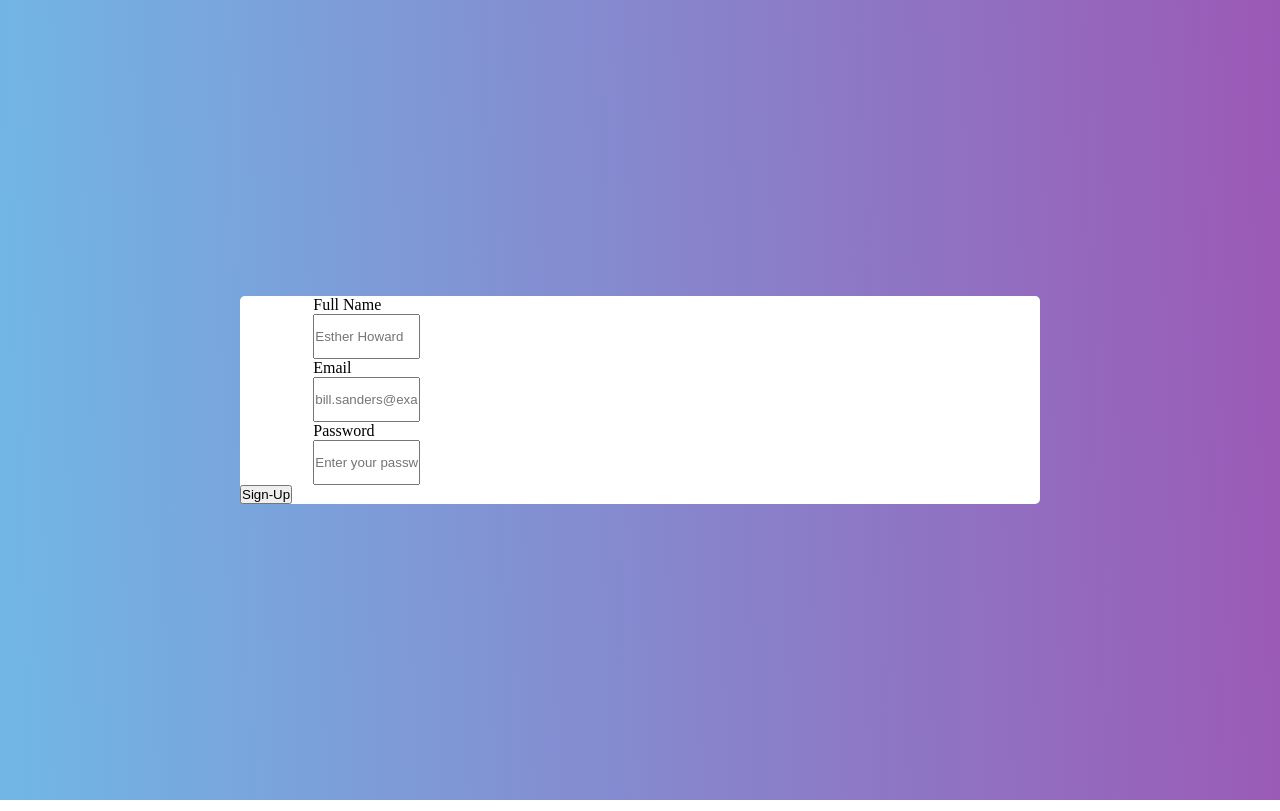
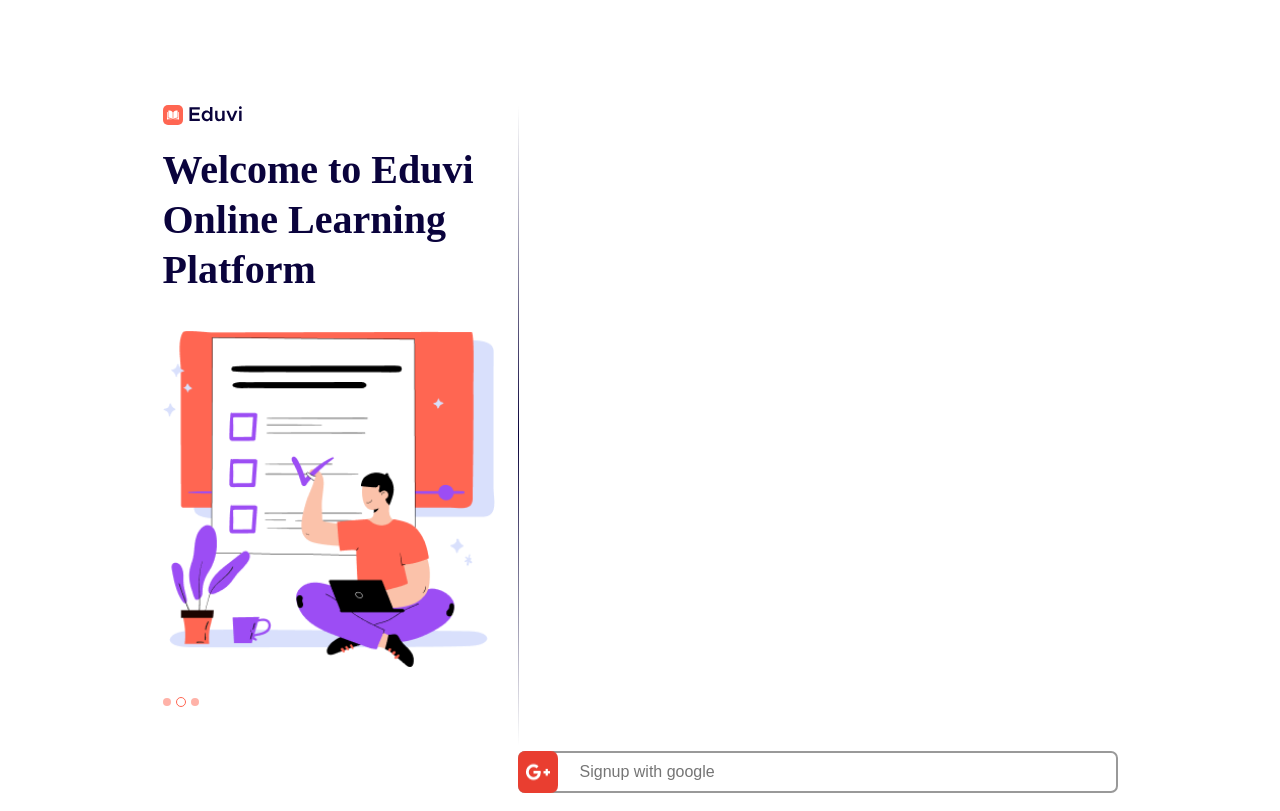
Before and after one commit to AbdulAziz-210/5-oy-5-dars, a plain HTML site: page index.html in a window 1280 px wide. Drawn offline with Linux system fonts and the light colour scheme.

Commit message:
add content

```diff
--- a/css/main.css
+++ b/css/main.css
@@ -6,28 +6,157 @@
     list-style: none;
     text-decoration: none;
     box-sizing: border-box;
+
+    /* font-family: 'Popins', sans-serif; */
 }
+
 body{
+    width: 100%;
+    min-height: 100vh;
+    position: relative;
     display: flex;
     align-items: center;
     justify-content: center;
-    height: 100vh;
-    background: linear-gradient(88deg, #71b7e6, #9b59b6 );
+    /* background-color: #292929; */
+    font-family: 'Open Sans', sans-serif;
+
+
+    /* display: flex;
+    align-items: center;
+    justify-content: center; */
+    /* height: 100vh; */
+    /* background: #fff ; */
+    /* background: linear-gradient(88deg, #71b7e6, #9b59b6 ); */
 }
+
 .container{
-    max-width: 800px;
-    width: 100%;
-    background: white;
-    border-radius: 5px;
+    max-width: 1100px;
+    margin: 0 auto;
+    padding: 0 20px;
+}
+.hero-section{
+    margin-top: 105px;
+}
+.wrap{
     display: flex;
 }
-.user-details{
+.hero{
+    /* margin: auto; */
+    display: flex;
+    /* align-items: center; */
+    justify-content: center;
+    flex-direction: column;
+}
+
+.site-logo{
+    margin-bottom: 15px;
+}
+.hero-title{
+    margin-bottom: 36px;
+    /* position: absolute; */
+    width: 355px;
+    height: 150px;
+    /* left: 278px; */
+    /* right: -278px; */
+    /* top: 280px; */
+    /* bottom: 161px; */
+
+    color: rgb(10, 3, 60);
+    font-family: Metropolis;
+    font-size: 40px;
+    font-weight: 700;
+    line-height: 50px;
+    letter-spacing: 0%;
+    /* text-align: left; */
+}
+.to-do-img{
+    margin-bottom: 30px;
+}
+.sliders-img{
+    display: flex;
+    align-items: center;
+    justify-content: start;
+    /* text-align: center; */
+    margin-bottom: 104px;
+}
+
+
+.line-img{
+    /* display: flex;
+    align-items: center;
+    justify-content: center; */
+    /* text-align: center; */
+    /* margin: auto; */
+}
+
+.google-input{
+    width: 370px;
+    font-size: medium;
+    padding: 10px;
+    border-radius: 5px;
+    border: 1px solid gray;
+}
+
+
+
+
+.field-group {
+    width: 600px;
+    position: relative;
+}
+.input-field {
+    width: 100%;
+    outline: 0;
+    border: 2px solid #999;
+    border-radius: 7px;
+    padding: 10px;
+    padding-left: 60px;
+    background: transparent;
+    font-size: 1em;
+    color: red;
+}
+.input-field ::placeholder {
+    color: green;
+}
+.icon {
+    position: absolute;
+    left: 0;
+    top: 0;
+    /* width: 60px; */
+    height: 100%;
+    display: flex;
+    align-items: center;
+    justify-content: center;
+    color: seagreen;
+    font-size: 1.6em;
+}
+
+.input-field:focus {
+    color: blue;
+    border-color: blue;
+}
+.input-field:focus ~ .icon {
+    color: #fff;
+}
+
+
+
+
+
+
+
+
+
+
+
+
+/* .user-details{
     display: flex;
     align-items: center;
     justify-content: space-between;
     flex-direction: column;
     flex-wrap: wrap;
-}
+} */
 /* .input-box{
     width: calc(100% / 2 - 20px);
 } */
@@ -35,7 +164,7 @@ body{
     height: 45px;
     width: 100%;
 } */
-form .user-details .input-box {
+/* form .user-details .input-box {
     width: calc(100% / 2 - 20px);
 }
 .user-details .input-box input {
@@ -44,7 +173,7 @@ form .user-details .input-box {
 }
 .details{
 
-}
+} */
 
 /* body{
     display: flex;
--- a/index.html
+++ b/index.html
@@ -8,34 +8,56 @@
 </head>
 <body>
 
-    <div class="container">
-        <div class="wrap">
-            <form action="#">
-                <div class="user-details">
-                    <div class="input-box">
-                        <span class="details">Full Name</span>
-                        <input type="text" placeholder="Esther Howard" required>
+    <header></header>
+
+    <main class="site-main">
+        <section class="hero-section">
+            <div class="container">
+
+                <div class="wrap">
+                    <div class="hero">
+                        <a href="">
+                            <img class="site-logo" src="./images/icon.svg" alt="">
+                        </a>
+                        <h2 class="hero-title">
+                            Welcome to
+                            Eduvi Online
+                            Learning Platform
+                        </h2>
+                        <img class="to-do-img" src="./images/to-do-list.png" alt="" width="332" height="336">
+                        <img class="sliders-img" src="./images/sliders.svg" alt="" width="36" height="10">
                     </div>
-                    <div class="input-box">
-                        <span class="details">Email</span>
-                        <input type="text" placeholder="bill.sanders@example.com" required>
-                    </div>
-                    <div class="input-box">
-                        <span class="details">Password</span>
-                        <input type="text" placeholder="Enter your password" required>
+
+                    <div class="google">
+                        <img class="line-img" src="./images/Line.png" alt="">
+                        <div class="field-group">
+                            <form action="#">
+                                <input class="input-field" name="name" type="text" placeholder="Signup with google" autocomplete="off">
+                                <img class="icon" src="./images/google-icon.png" alt="" width="40" height="40">
+                                <!-- <div class="icon"> -->
+                                    <i class="fa fa-user" aria-hidden="true"></i>
+                                <!-- </div> -->
+                            </form>
+                        </div>
                     </div>
                 </div>
-                <div class="button-wrap">
-                    <input type="submit" value="Sign-Up">
+
+            </div>
+        </section>
+
+        <!-- <section class="google-section">
+            <div class="container">
+                <div class="google">
+                    <img src="./images/Line.png" alt="">
                 </div>
-            </form>
-        </div>
-
-    </div>
+            </div>
+        </section> -->
+    </main>
 
     <script src="js/app.js"></script>
 </body>
 </html>
+
 
 
 
@@ -80,3 +102,33 @@
         </div>
     </section>
 </main> -->
+
+
+
+
+
+
+<!-- <div class="container">
+    <div class="wrap">
+        <form action="#">
+            <div class="user-details">
+                <div class="input-box">
+                    <span class="details">Full Name</span>
+                    <input type="text" placeholder="Esther Howard" required>
+                </div>
+                <div class="input-box">
+                    <span class="details">Email</span>
+                    <input type="text" placeholder="bill.sanders@example.com" required>
+                </div>
+                <div class="input-box">
+                    <span class="details">Password</span>
+                    <input type="text" placeholder="Enter your password" required>
+                </div>
+            </div>
+            <div class="button-wrap">
+                <input type="submit" value="Sign-Up">
+            </div>
+        </form>
+    </div>
+
+</div> -->
```
Also changed, not shown: images/Sliders.svg (added).
